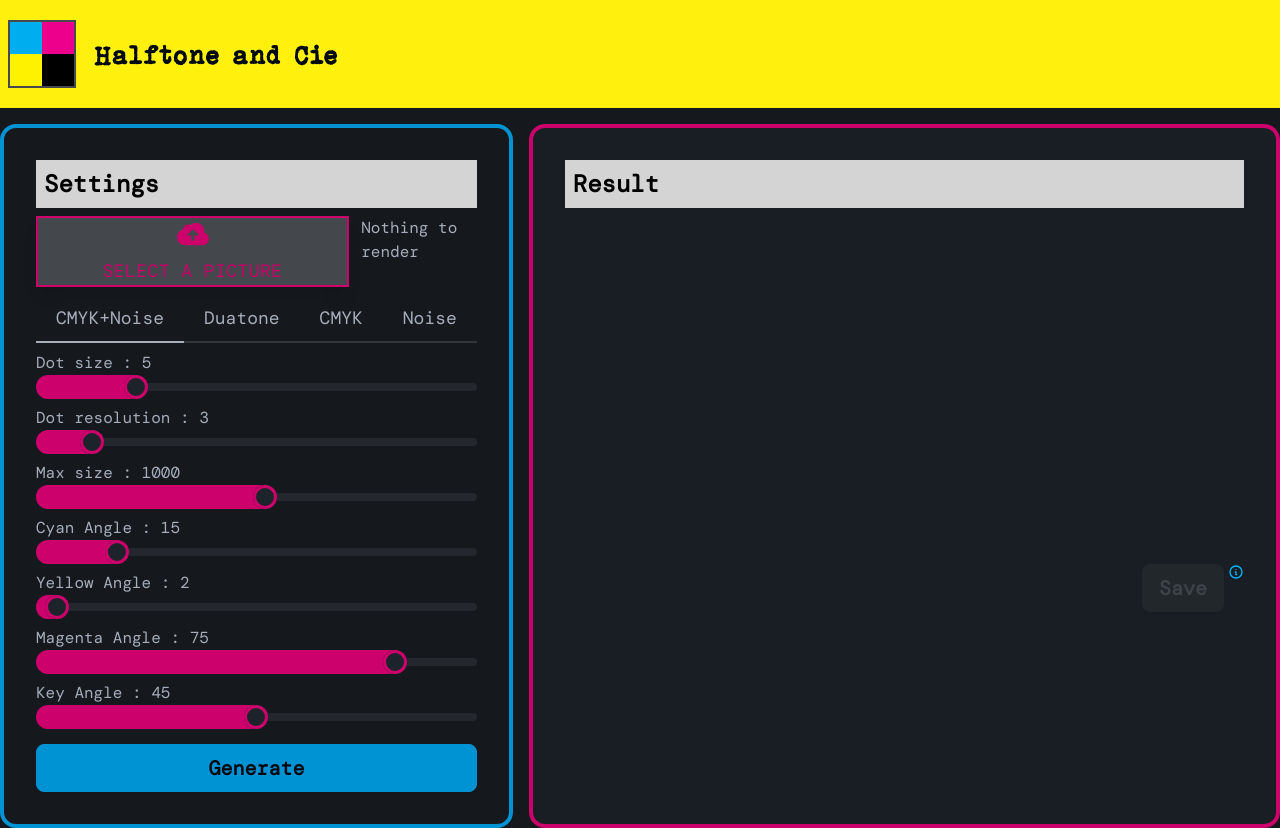
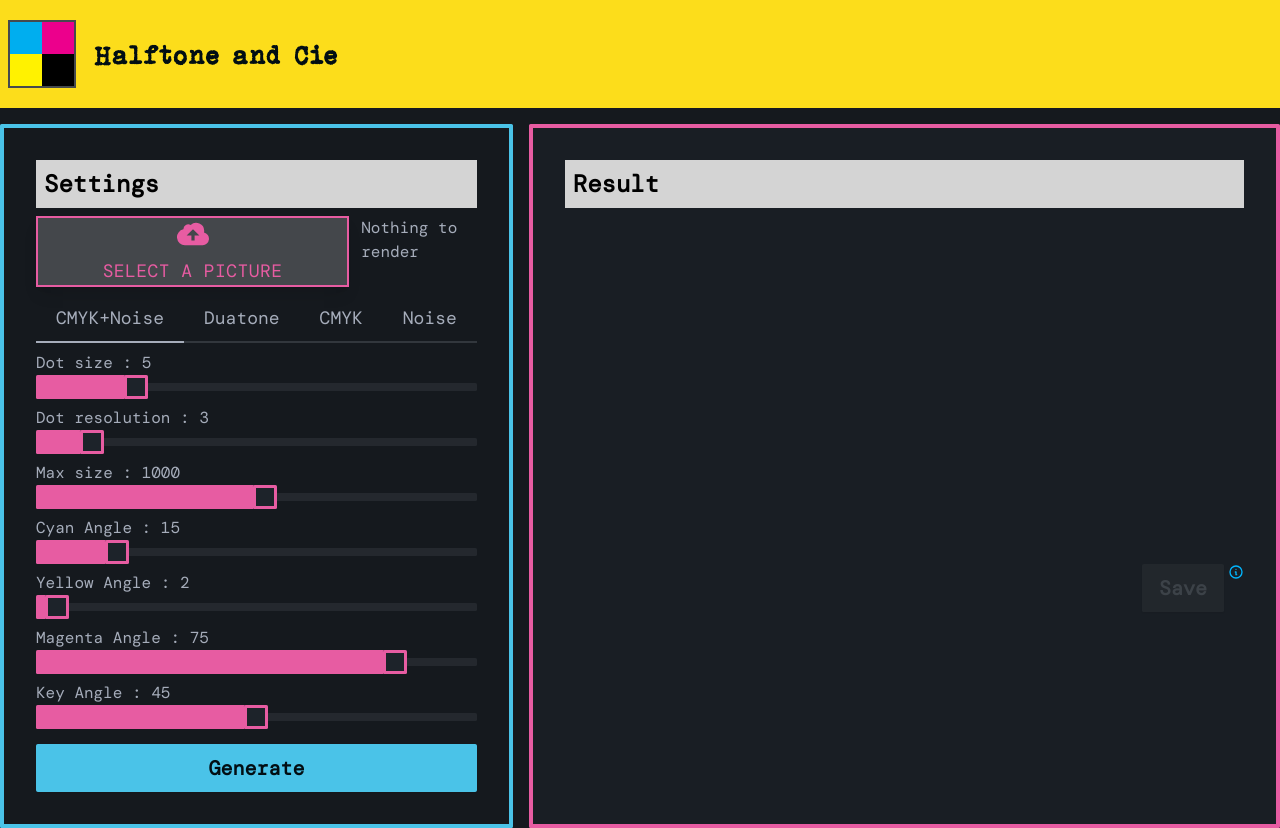
Before and after one commit to guillaume-gomez/halftone-and-cie, a React (Vite) app: page / in a window 1280 px wide. Built offline with nearby package versions, Linux system fonts and the light colour scheme.

Commit message:
update theme tailwind

```diff
--- a/tailwind.config.js
+++ b/tailwind.config.js
@@ -12,10 +12,14 @@ export default {
       {
         mytheme: {
           ...require("daisyui/src/theming/themes")["dark"],
-          "primary": "#0093d3",
-          "secondary": "#CC016B",
-          "accent": "#FFF10D",
+          "primary": "#4AC3E8",
+          "secondary": "#E75CA2",
+          "accent": "#FCDD1B",
           "neutral": "#464A4E",
+
+          "--rounded-box": "0.1rem", // border radius rounded-box utility class, used in card and other large boxes
+          "--rounded-btn": "0.1rem", // border radius rounded-btn utility class, used in buttons and similar element
+          "--rounded-badge": "0.1rem", // border radius rounded-badge utility class, used in badges and similar
         },
       },
     ],
```
